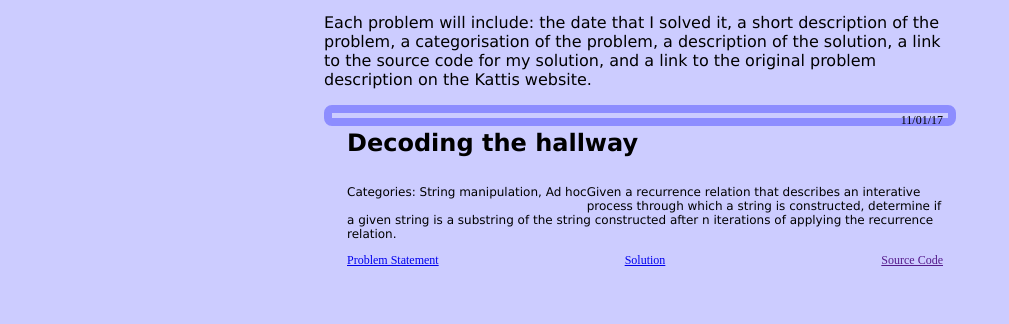
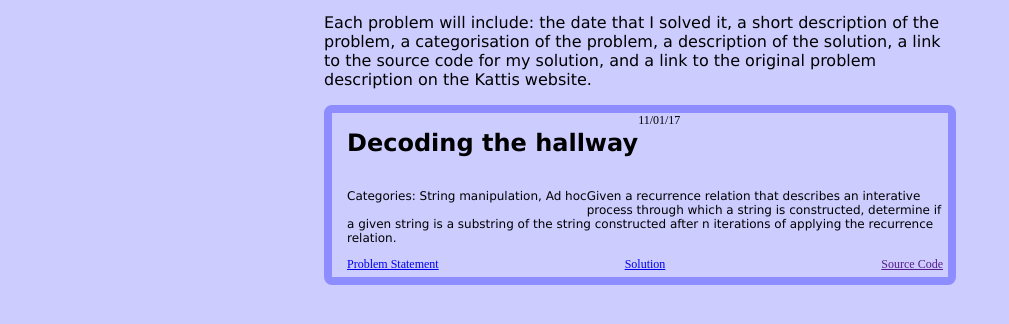
Before and after one commit to FinnLidbetter/FinnLidbetter.github.io, a plain HTML site: page problemSolving.html in a window 1280 px wide. Shown: the part 320-644 px from the top of the page, without its empty margins (0-1009 px from the left). Drawn offline with Linux system fonts and the light colour scheme.

Commit message:
Alignment

```diff
--- a/css/theme.css
+++ b/css/theme.css
@@ -74,7 +74,6 @@ button:hover {
     width:25%;
 }
 
-#similar {
-  float:left;
-  clear:both;
+.blockSpan {
+  display: inline-block;
 }
--- a/problemSolving.html
+++ b/problemSolving.html
@@ -21,8 +21,11 @@
 
 
       <div class="problemDiv">
-        <h1 class="left"> Decoding the hallway </h1><span class="right">11/01/17</span>
-        <div id="similar">
+        <span class="blockSpan">
+          <h1 class="left"> Decoding the hallway </h1><span class="right">11/01/17</span>
+        </span>
+
+        <span class="blockSpan">
           <p class="left">Categories: String manipulation, Ad hoc</p>
           <p>Given a recurrence relation that describes an interative process through which a string is constructed, determine if a given string is a substring of the string constructed after n iterations of applying the recurrence relation.</p>
 
@@ -34,7 +37,7 @@
               <div class="d3"><a href="">Source Code</a></div>
             </div>
           </div>
-        </div>
+        </span>
       </div>
 
     </div>
```
